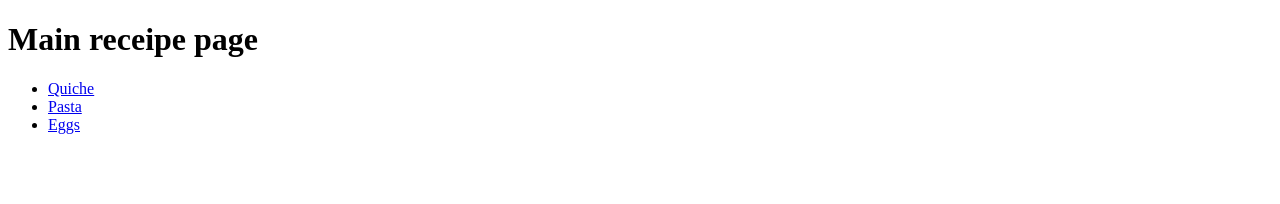
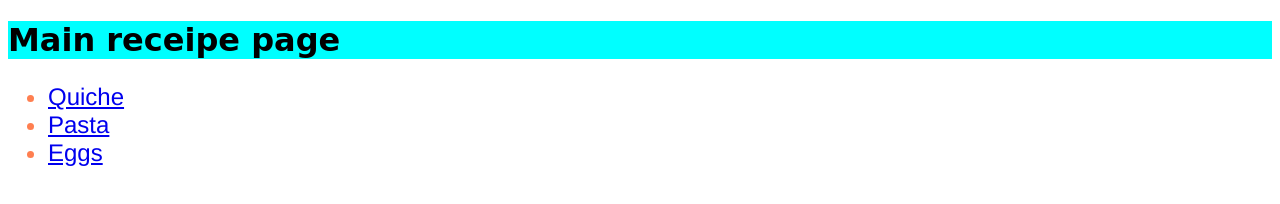
Before and after one commit to trailrunner-eddy/odin-recipes, a plain HTML site: page pages/receipe.html in a window 1280 px wide. Drawn offline with Linux system fonts and the light colour scheme.

Commit message:
Adding CSS

```diff
--- a/pages/receipe.html
+++ b/pages/receipe.html
@@ -5,6 +5,7 @@
     <meta http-equiv="X-UA-Compatible" content="IE=edge">
     <meta name="viewport" content="width=device-width, initial-scale=1.0">
     <title>Receipes</title>
+    <link rel="stylesheet" href="style.css">
 </head>
 <body>
     <h1>Main receipe page</h1>
--- /dev/null
+++ b/pages/style.css
@@ -0,0 +1,11 @@
+h1 {
+    background-color: aqua;
+    font-family: cursive;
+}
+
+ul {
+    font-family: 'Franklin Gothic Medium';
+    color:coral;
+    text-align: left;
+    font-size: 24px
+}
```
